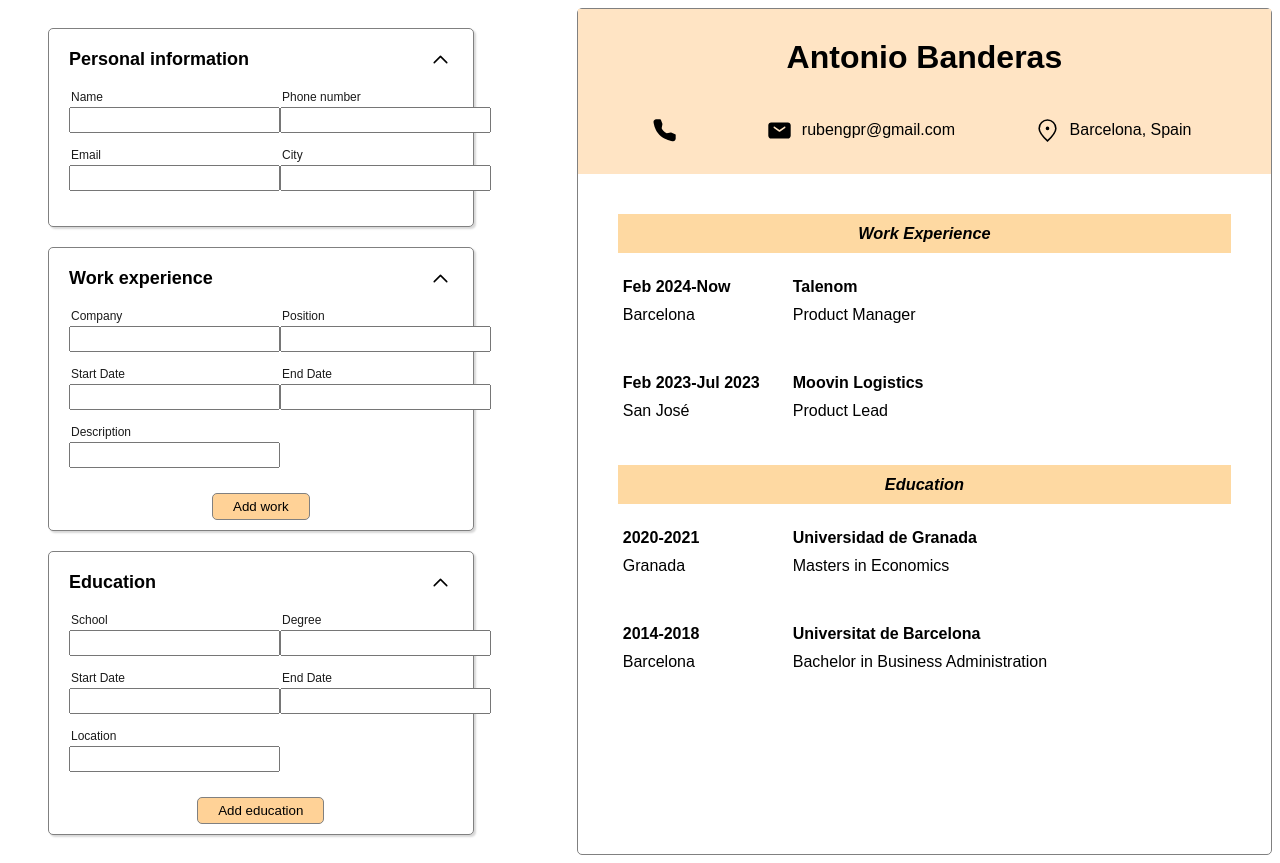
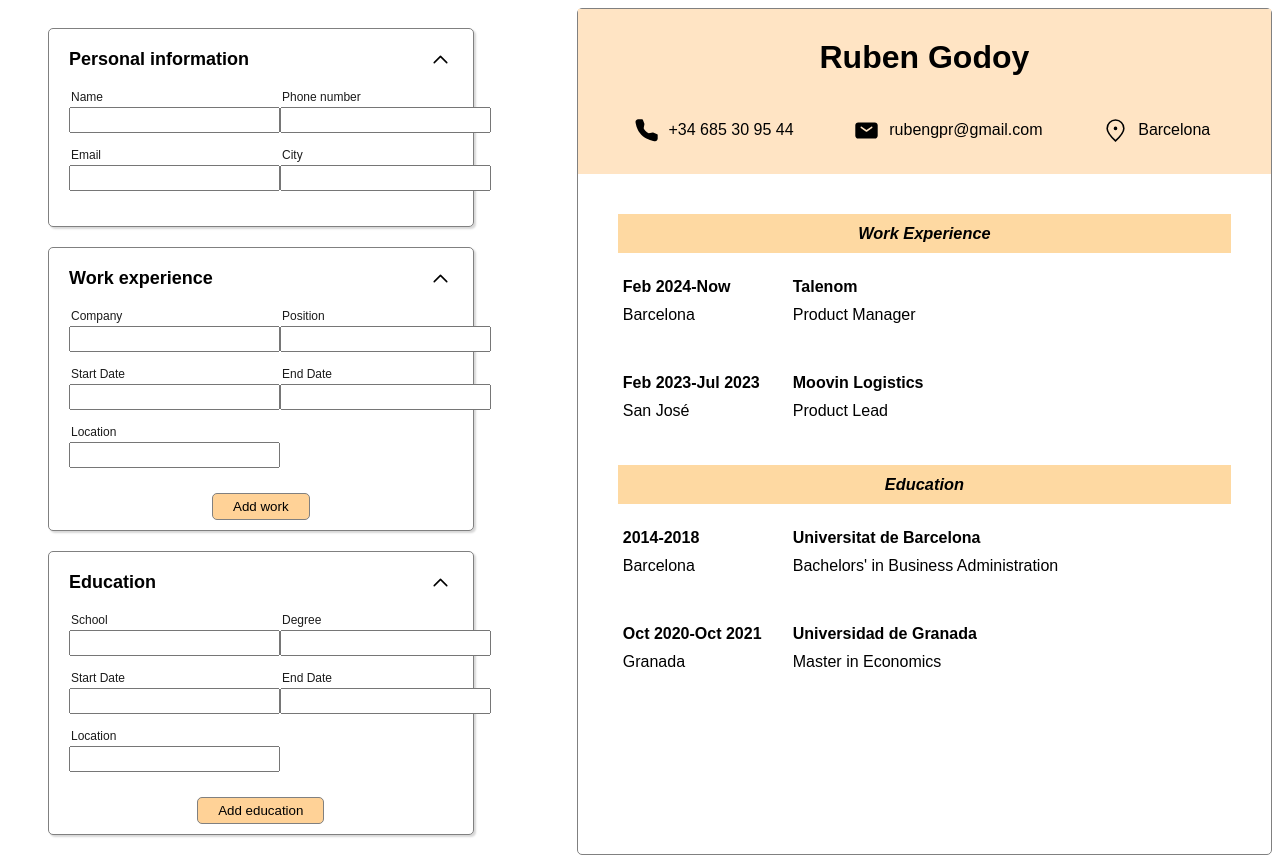
Before and after one commit to rubengpr/cv-builder, a React (Vite) app: page / in a window 1280 px wide. Built offline with nearby package versions, Linux system fonts and the light colour scheme.

Commit message:
Add buttonClick functionality

```diff
--- a/src/App.jsx
+++ b/src/App.jsx
@@ -13,14 +13,115 @@
 
 export default function App() {
 
-  const [name, setName] = useState('Antonio Banderas')
+  const [name, setName] = useState('Ruben Godoy');
+  const [phone, setPhone] = useState('+34 685 30 95 44');
+  const [email, setEmail] = useState('rubengpr@gmail.com');
+  const [city, setCity] = useState('Barcelona');
 
-  function handleNameChange(event) {
-    setName(event.target.value)
+  const [workExperiences, setWorkExperiences] = useState([
+    {
+      period: "Feb 2024-Now",
+      city: "Barcelona",
+      place: "Talenom",
+      subject: "Product Manager",
+    },
+    {
+      period: "Feb 2023-Jul 2023",
+      city: "San José",
+      place: "Moovin Logistics",
+      subject: "Product Lead",
+    },
+  ]);
+
+  const [educationExperiences, setEducationExperiences] = useState([
+    {
+      period: "2014-2018",
+      city: "Barcelona",
+      place: "Universitat de Barcelona",
+      subject: "Bachelors' in Business Administration",
+    },
+    {
+      period: "Oct 2020-Oct 2021",
+      city: "Granada",
+      place: "Universidad de Granada",
+      subject: "Master in Economics",
+    },
+  ]);
+
+  function handleChange(event) {
+    let inputId = event.target.id
+
+    switch (inputId) {
+      case 'name':
+        setName(event.target.value)
+        break;
+
+      case 'phone':
+        setPhone(event.target.value)
+        break;
+
+      case 'email':
+        setEmail(event.target.value)
+        break;
+
+      case 'city':
+        setCity(event.target.value)
+        break;
+
+      case 'company':
+        setCompany(event.target.value)
+        break;
+
+      case 'position':
+        setPosition(event.target.value)
+        break;
+
+      case 'work-start-date':
+        setStartDate(event.target.value)
+        break;
+
+      case 'work-end-date':
+        setEndDate(event.target.value)
+        break;
+
+      case 'location':
+        setLocation(event.target.value)
+        break;
+    }
+
   }
 
-  function handlePhoneChange(event) {
-    setPhone(event.target.value)
+  const [company, setCompany] = useState("");
+  const [position, setPosition] = useState("");
+  const [startDate, setStartDate] = useState("");
+  const [endDate, setEndDate] = useState("");
+  const [location, setLocation] = useState("");
+
+  function handleClickButton(event) {
+
+    let buttonText = event.target.textContent
+    if (buttonText === 'Add work') {
+      setWorkExperiences([
+        ...workExperiences,
+        {
+          period: `${startDate} - ${endDate}`,
+          city: location,
+          place: company,
+          subject: position,
+        },
+      ]);
+    } else {
+      setEducationExperiences([
+        ...educationExperiences,
+        {
+          period: `${startDate} - ${endDate}`,
+          city: location,
+          place: company,
+          subject: position,
+        },
+      ]);
+    }
+
   }
 
   return (
@@ -28,42 +129,56 @@
       <div className="container">
         <ControlMenu>
           <InputBox title="Personal information" showButton={false} >
-            <Input handleNameChange={handleNameChange} label="Name" id="name" />
-            <Input handlePhoneChange={handlePhoneChange} label="Phone number" id="phone" />
-            <Input label="Email" id="email" />
-            <Input label="City" id="city" />
+            <Input handleChange={handleChange} label="Name" id="name" />
+            <Input handleChange={handleChange} label="Phone number" id="phone" />
+            <Input handleChange={handleChange} label="Email" id="email" />
+            <Input handleChange={handleChange} label="City" id="city" />
           </InputBox>
-          <InputBox title="Work experience" showButton={true} text='Add work' >
-            <Input label="Company" id="company" />
-            <Input label="Position" id="position" />
-            <Input label="Start Date" id="work-start-date" />
-            <Input label="End Date" id="work-end-date" />
-            <Input label="Description" id="description" />
+          <InputBox title="Work experience" showButton={true} value={company} handleClickButton={handleClickButton} text='Add work' >
+            <Input handleChange={handleChange} label="Company" id="company" />
+            <Input handleChange={handleChange} label="Position" id="position" />
+            <Input handleChange={handleChange} label="Start Date" id="work-start-date" />
+            <Input handleChange={handleChange} label="End Date" id="work-end-date" />
+            <Input handleChange={handleChange} label="Location" id="location" />
           </InputBox>
-          <InputBox title="Education" showButton={true} text='Add education' >
-            <Input label="School" id="school" />
-            <Input label="Degree" id="degree" />
-            <Input label="Start Date" id="education-start-date" />
-            <Input label="End Date" id="education-end-date" />
-            <Input label="Location" id="location" />
+          <InputBox title="Education" showButton={true} text='Add education' handleClickButton={handleClickButton} >
+            <Input handleChange={handleChange} label="School" id="school" />
+            <Input handleChange={handleChange} label="Degree" id="degree" />
+            <Input handleChange={handleChange} label="Start Date" id="education-start-date" />
+            <Input handleChange={handleChange} label="End Date" id="education-end-date" />
+            <Input handleChange={handleChange} label="Location" id="location" />
           </InputBox>
         </ControlMenu>
         <Pdf>
           <div className='header'>
             <H1 name={name} />
             <div className='personal-info-container'>
-              <PersonalInfo src="/phone.svg" data="" />
-              <PersonalInfo src="/email.svg" data="rubengpr@gmail.com" />
-              <PersonalInfo src="/pin.svg" data="Barcelona, Spain" />
+              <PersonalInfo src="/phone.svg" name={phone} />
+              <PersonalInfo src="/email.svg" name={email} />
+              <PersonalInfo src="/pin.svg" name={city} />
               </div>
           </div>
           <div className="body-cv">
             <SectionTitle title="Work Experience" />
-            <CvElement period="Feb 2024-Now" city="Barcelona" place="Talenom" subject="Product Manager" />
-            <CvElement period="Feb 2023-Jul 2023" city="San José" place="Moovin Logistics" subject="Product Lead" />
+            {workExperiences.map((experience, index) => (
+              <CvElement
+                key={index}
+                period={experience.period}
+                city={experience.city}
+                place={experience.place}
+                subject={experience.subject}
+              />
+            ))}
             <SectionTitle title="Education" />
-            <CvElement period="2020-2021" city="Granada" place="Universidad de Granada" subject="Masters in Economics" />
-            <CvElement period="2014-2018" city="Barcelona" place="Universitat de Barcelona" subject="Bachelor in Business Administration" />
+            {educationExperiences.map((experience, index) => (
+              <CvElement
+                key={index}
+                period={experience.period}
+                city={experience.city}
+                place={experience.place}
+                subject={experience.subject}
+              />
+            ))}
           </div>
         </Pdf>
       </div>
--- a/src/components/button/Button.jsx
+++ b/src/components/button/Button.jsx
@@ -1,7 +1,14 @@
 import './Button.css'
+import PropTypes from 'prop-types'
 
-export function Button({ text }) {
+export function Button({ text, handleClickButton }) {
     return(
-        <button className='main-button'>{text}</button>
+        <button onClick={handleClickButton} className='main-button'>{text}</button>
     )
 }
+
+Button.propTypes = {
+    text: PropTypes.string,
+    id: PropTypes.string,
+    handleClickButton: PropTypes.func,
+}
--- a/src/components/control-menu/components/input-box/InputBox.jsx
+++ b/src/components/control-menu/components/input-box/InputBox.jsx
@@ -3,7 +3,7 @@
 import { useState } from 'react';
 import { Button } from '../../../button/Button.jsx';
 
-export function InputBox({ title, children, showButton, text }) {
+export function InputBox({ title, children, showButton, text, handleClickButton }) {
     const [isExpanded, setIsExpanded] = useState(true);
 
     const icon = isExpanded ? "./nav-arrow-up.svg" : "./nav-arrow-down.svg";
@@ -30,7 +30,7 @@
             </div>
             <div className="card-footer">
                 {showButton &&
-                    (<Button text={text} />)
+                    (<Button handleClickButton={handleClickButton} text={text} />)
                 }
             </div>
         </div>
@@ -42,4 +42,5 @@
     title: PropTypes.string,
     text: PropTypes.string,
     showButton: PropTypes.bool,
+    handleClickButton: PropTypes.func,
 };
--- a/src/components/control-menu/components/input-box/input-element/Input.jsx
+++ b/src/components/control-menu/components/input-box/input-element/Input.jsx
@@ -1,7 +1,7 @@
 import './Input.css'
 import PropTypes from 'prop-types';
 
-export function Input({ label, id, handleNameChange }) {
+export function Input({ label, id, handleChange }) {
 
     return(
         <div className="input">
@@ -9,7 +9,7 @@
             <input
                 id={id}
                 type="text"
-                onChange={handleNameChange} />
+                onChange={handleChange} />
         </div>
     )
 }
@@ -17,5 +17,5 @@
 Input.propTypes = {
     label: PropTypes.string.isRequired,
     id: PropTypes.string.isRequired,
-    handleNameChange: PropTypes.func.isRequired,
+    handleChange: PropTypes.func,
 };
--- a/src/components/pdf-view/components/personal-info/PersonalInfo.jsx
+++ b/src/components/pdf-view/components/personal-info/PersonalInfo.jsx
@@ -1,11 +1,17 @@
 import './PersonalInfo.css'
+import PropTypes from 'prop-types'
 
-export function PersonalInfo({ src, data }) {
+export function PersonalInfo({ src, name }) {
     return(
         <div className='personal-info'>
             <img className='icon' src={src} alt="An icon" />
-            <p>{data}</p>
+            <p>{name}</p>
         </div>
 
     )
 }
+
+PersonalInfo.propTypes = {
+    src: PropTypes.string,
+    name: PropTypes.string,
+}
```
